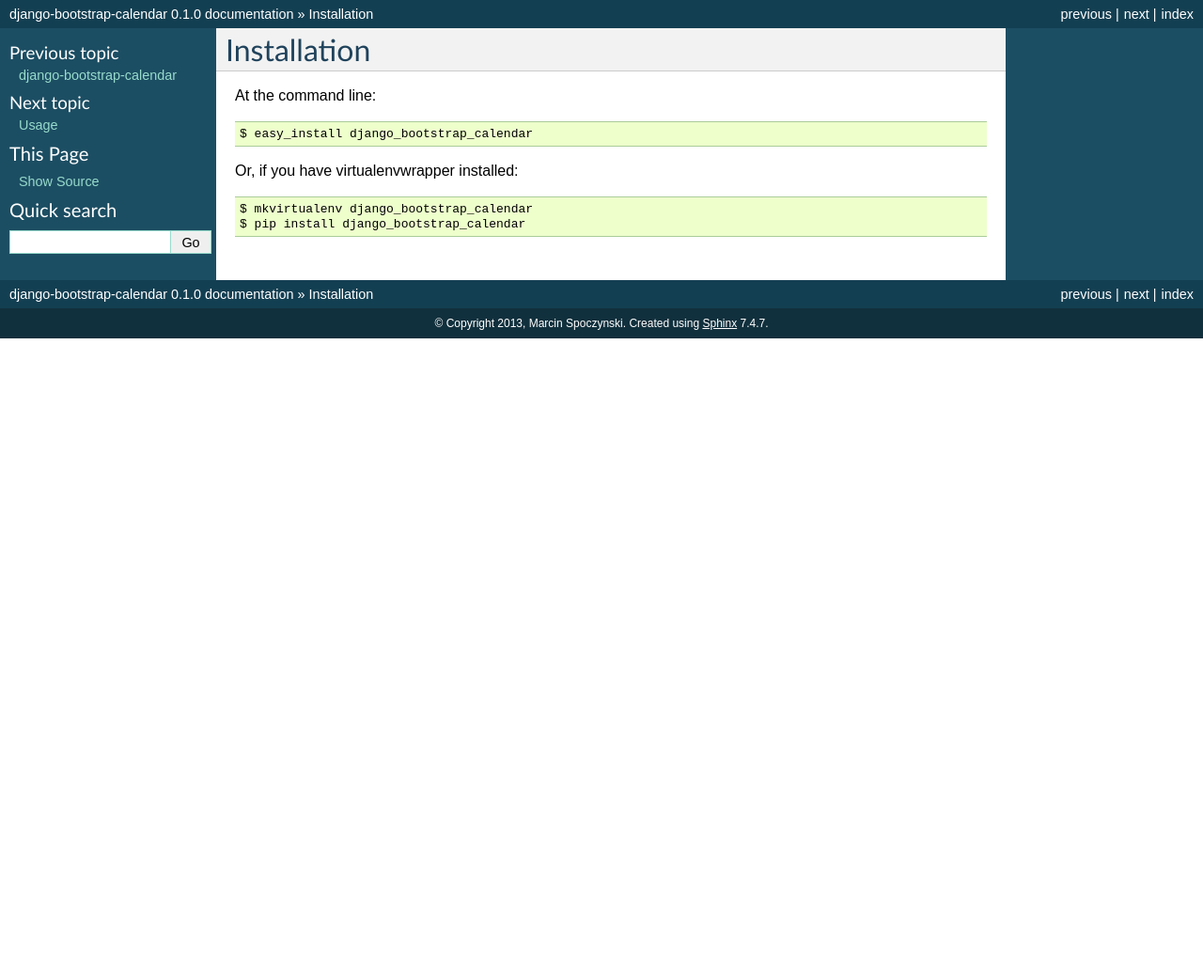
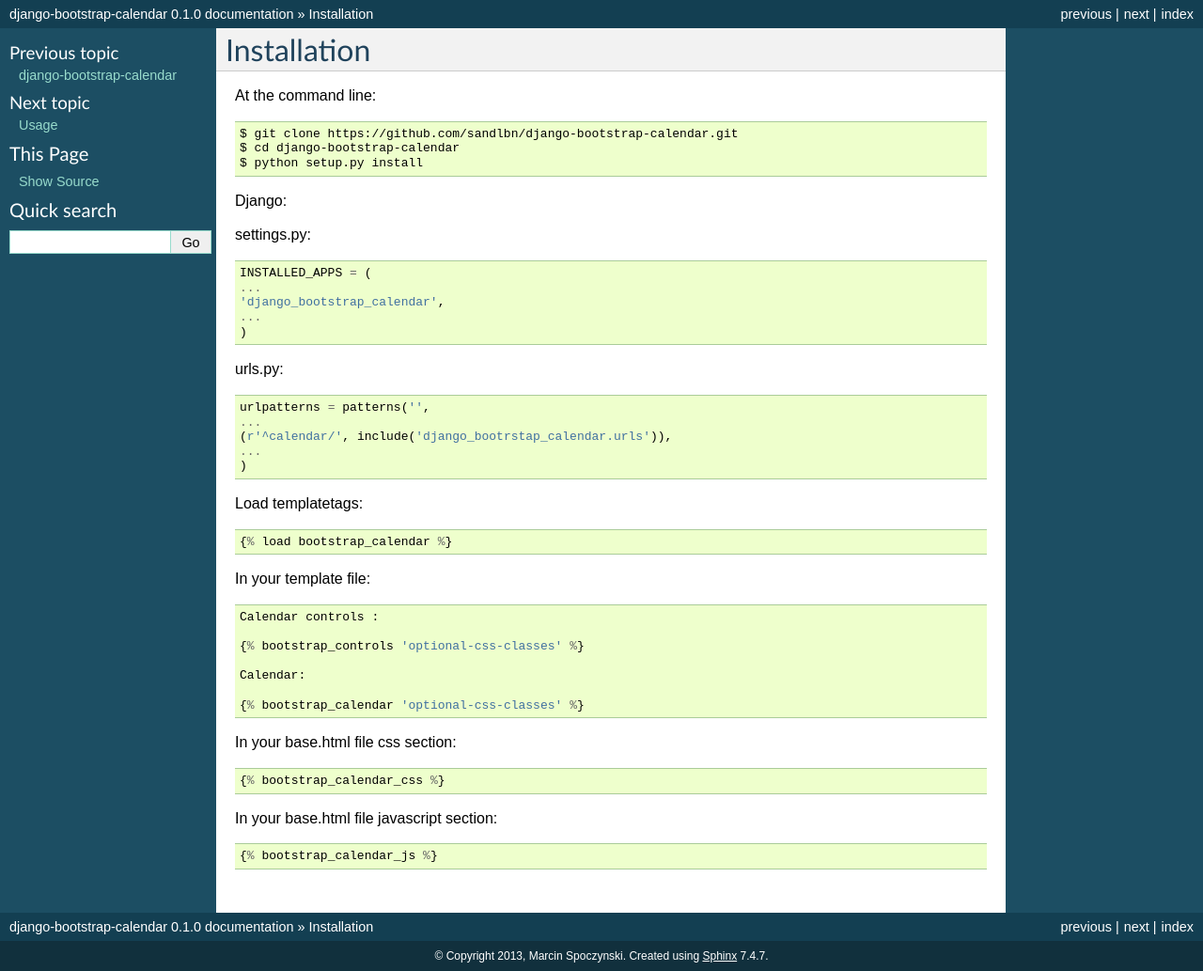
Before and after one commit to sandlbn/django-bootstrap-calendar, a Sphinx documentation site: the page built from docs/installation.rst, in a window 1280 px wide. Shown: the whole page at 94% size. Built offline with Sphinx 7.4.7, drawn with Linux system fonts in a browser that asks for light colours; before the commit the page ends 900 px from its top, so only the background shows below that.

Commit message:
Some docs

```diff
--- a/docs/installation.rst
+++ b/docs/installation.rst
@@ -4,9 +4,46 @@
 
 At the command line::
 
-    $ easy_install django_bootstrap_calendar
+    $ git clone https://github.com/sandlbn/django-bootstrap-calendar.git
+    $ cd django-bootstrap-calendar
+    $ python setup.py install
 
-Or, if you have virtualenvwrapper installed::
+Django:
 
-    $ mkvirtualenv django_bootstrap_calendar
-    $ pip install django_bootstrap_calendar
+settings.py::
+
+    INSTALLED_APPS = (
+    ...
+    'django_bootstrap_calendar',
+    ...
+    )
+
+urls.py::
+
+    urlpatterns = patterns('',
+    ...
+    (r'^calendar/', include('django_bootrstap_calendar.urls')),
+    ...
+    )
+
+Load templatetags::
+
+    {% load bootstrap_calendar %}
+
+In your template file::
+
+    Calendar controls :
+
+    {% bootstrap_controls 'optional-css-classes' %}
+
+    Calendar:
+
+    {% bootstrap_calendar 'optional-css-classes' %}
+
+In your base.html file css section::
+
+    {% bootstrap_calendar_css %}
+
+In your base.html file javascript section::
+
+    {% bootstrap_calendar_js %}
```
Also changed, not shown: README.rst (+49 -2 lines).
